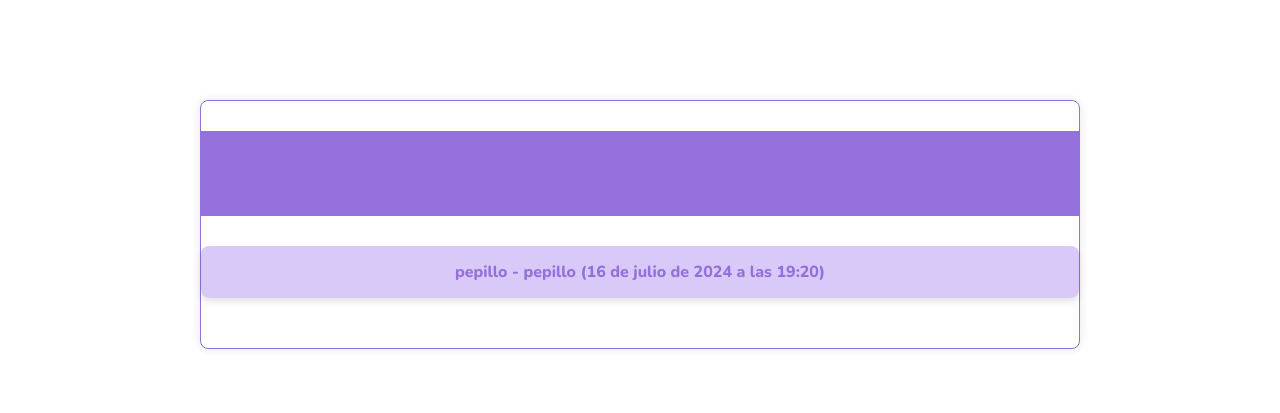
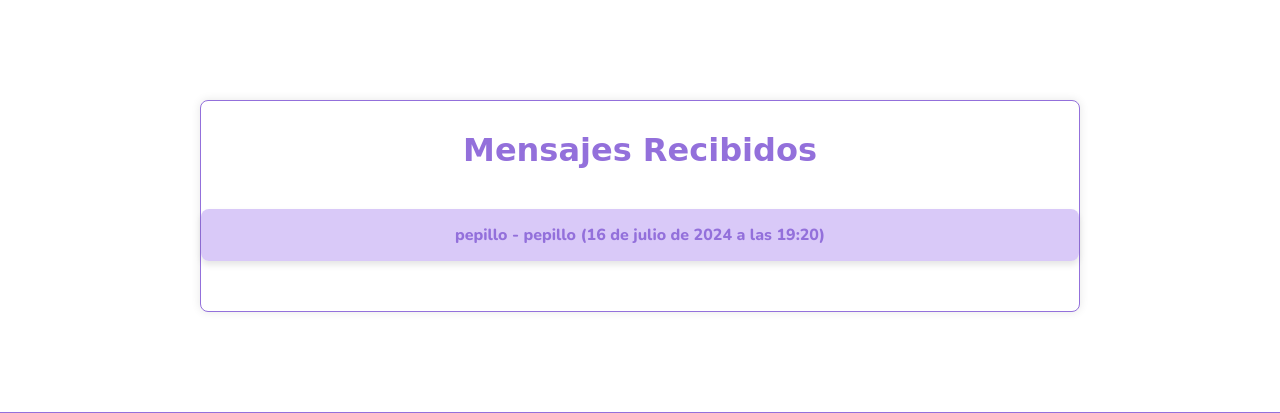
Before and after one commit to Pepinillo2020/EstiloECO, a Django app: page /mensajes/ in a window 1280 px wide. Shown: the part 85-498 px from the top of the page. Run offline with Django 5.2, Linux system fonts and the light colour scheme; a user stored in the database is signed in; data comes from the database, SQL or seed files in the repository; both versions use the stored data as it was after the commit; some web fonts are replaced.

Commit message:
arreglo-mensajes

```diff
--- a/estiloeco/main/templates/mensajes.html
+++ b/estiloeco/main/templates/mensajes.html
@@ -6,7 +6,7 @@
 {% block content %}
 <div class="boss">
     <div class="container">
-        <div class="header">
+        <div class="mensaje-header">
             <h2>Mensajes Recibidos</h2>
         </div>
         <ul class="message-list">
--- a/estiloeco/static/css/style.css
+++ b/estiloeco/static/css/style.css
@@ -596,14 +596,14 @@ body {
     border-radius: 8px;
 }
 
-.container .header {
+.container .mensaje-header {
     text-align: center;
     margin-top: 30px;
     margin-bottom: 30px;
 
 }
 
-.container .header h2 {
+.container .mensaje-header h2 {
     color:  #9370DB;
     text-align: center;
     font-family: 'Merienda', cursive;
```
Also changed, not shown: estiloeco/db.sqlite3.
